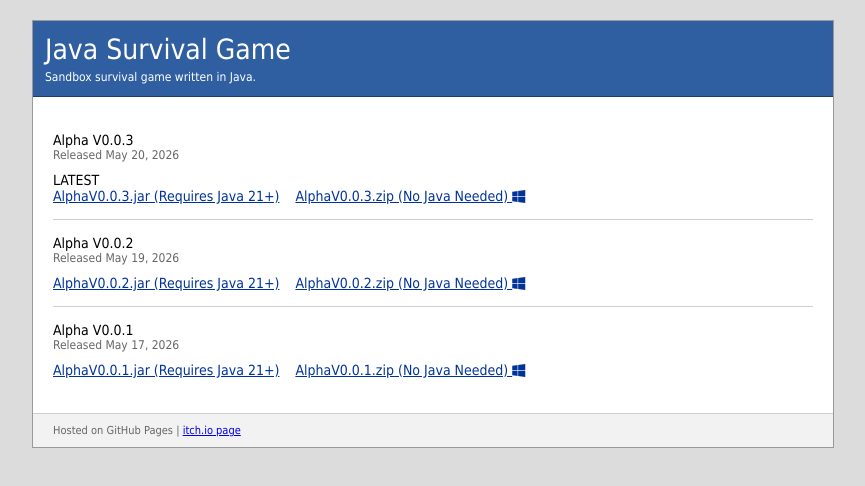
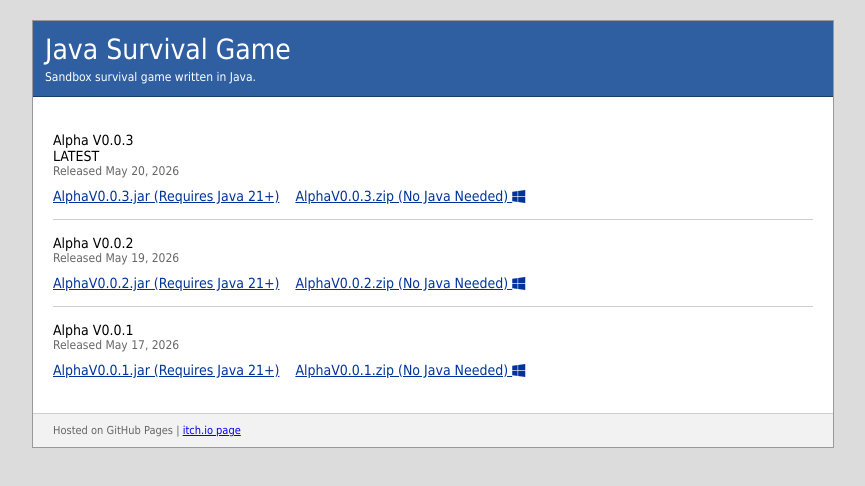
Before and after one commit to wpallender/Survival-Game-Versions, a plain HTML site: page index.html in a window 1280 px wide. Shown: the whole page, without its empty margins (207-1072 px from the left). Drawn offline with Linux system fonts and the light colour scheme.

Commit message:
Update index.html

```diff
--- a/index.html
+++ b/index.html
@@ -115,11 +115,9 @@ body{
     <div class="version-top">
 
         <div>
-            <div class="version-name">Alpha V0.0.3</div>
+            <div class="version-name">Alpha V0.0.3 </div> <div class="latest">LATEST</div>
             <div class="release-date">Released May 20, 2026</div>
         </div>
-
-        <div class="latest">LATEST</div>
 
     </div>
 
@@ -138,7 +136,7 @@ body{
         href="https://drive.google.com/uc?export=download&id=1g2rYb2XQqKbag9ehUATyeoQCoZ9v2m0H"
         download>
 
-            AlphaV0.0.3.zip (No Java Needed) <i class="fa fa-windows" aria-hidden="true"></i>
+            AlphaV0.0.3.zip (No Java Needed)  <i class="fa fa-windows" aria-hidden="true"></i>
 
         </a>
 
@@ -175,7 +173,7 @@ body{
         href="https://drive.google.com/uc?export=download&id=1m1Mpw2eA8RFWF_kYCd4PHHbdVeF6MzGd"
         download>
 
-            AlphaV0.0.2.zip (No Java Needed) <i class="fa fa-windows" aria-hidden="true"></i>
+            AlphaV0.0.2.zip (No Java Needed)  <i class="fa fa-windows" aria-hidden="true"></i>
 
         </a>
 
@@ -211,7 +209,7 @@ body{
         href="https://drive.google.com/uc?export=download&id=1-IeXodc2PIa-cHa7GM_8BGTLCD9Ff0Sj"
         download>
 
-            AlphaV0.0.1.zip (No Java Needed) <i class="fa fa-windows" aria-hidden="true"></i>
+            AlphaV0.0.1.zip (No Java Needed)  <i class="fa fa-windows" aria-hidden="true"></i>
 
         </a>
 
```
